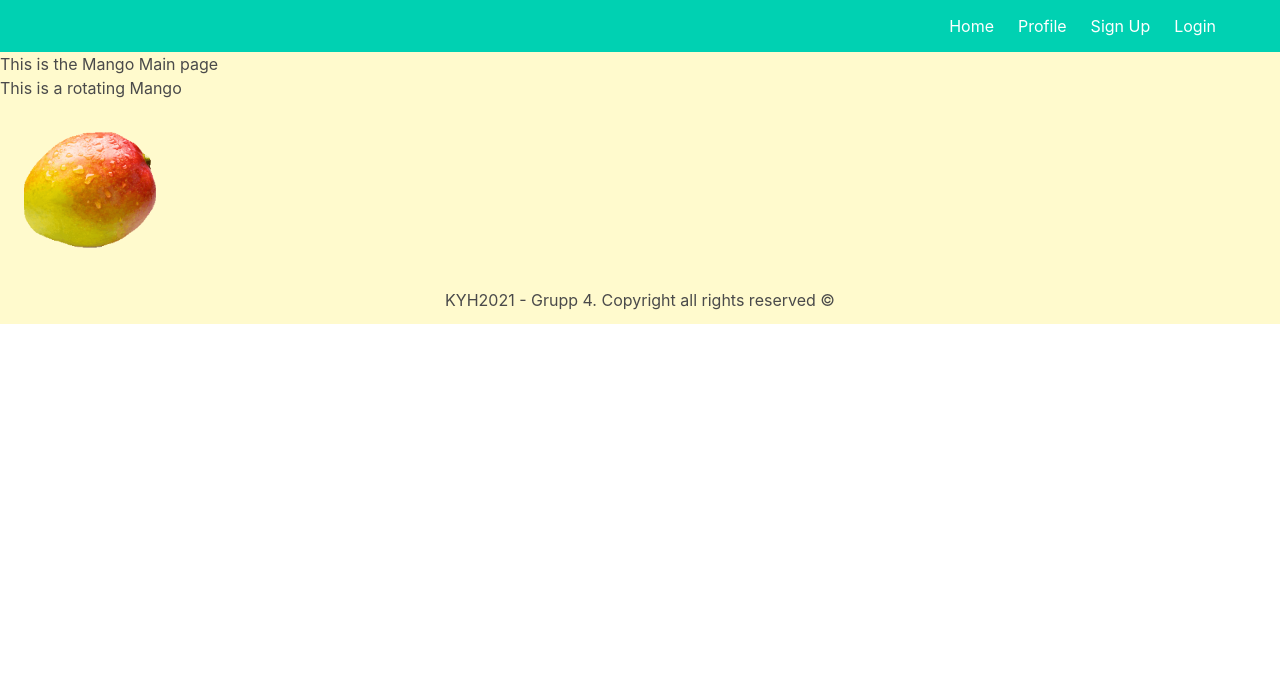
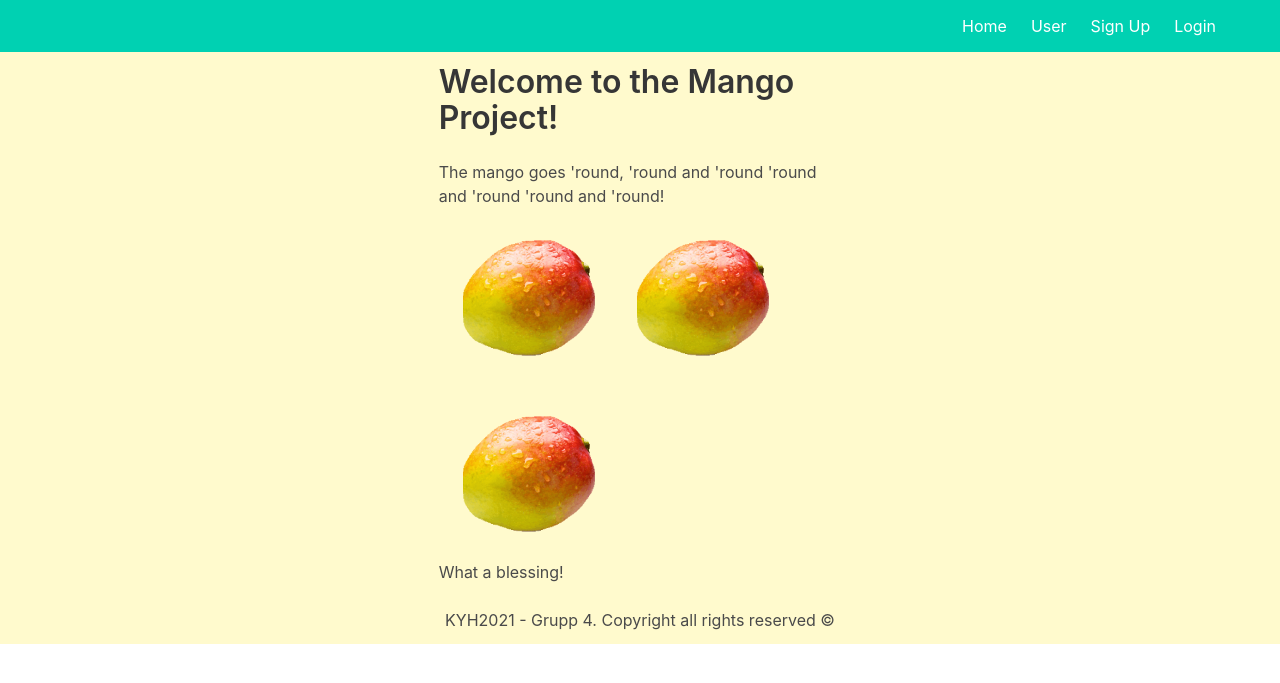
Before and after one commit to Jearnest94/Grupp_Fyra_Projektarbete, a Flask app: page / in a window 1280 px wide. Shown: the top 683 px of the page. Run offline with Flask 2, Linux system fonts and the light colour scheme.

Commit message:
Polished HTML and CSS

```diff
--- a/templates/base-template.html
+++ b/templates/base-template.html
@@ -17,7 +17,7 @@
                 <div id="navbarMenuHeroA" class="navbar-menu">
                     <div class="navbar-end">
                         <a href="{{ url_for('bp_open.index') }}" class="navbar-item">Home</a>
-                        <a href="{{ url_for('bp_user.user_get') }}" class="navbar-item">Profile</a>
+                        <a href="{{ url_for('bp_user.user_get') }}" class="navbar-item">User</a>
                         <a href="{{ url_for('bp_open.signup_get') }}" class="navbar-item">Sign Up</a>
                         <a href="{{ url_for('bp_open.login_get') }}" class="navbar-item">Login</a>
                     </div>
--- a/templates/index.html
+++ b/templates/index.html
@@ -4,8 +4,17 @@
     Mango Main
 {% endblock %}
 
+
+
 {% block content %}
-    <h1>This is the Mango Main page</h1>
-    <p>This is a rotating Mango</p>
-    <img class="list-thumbnail" src="{{ url_for('static', filename='img/mango.gif') }}">
+    <div class="column is-4 is-offset-4">
+        <h1 class="title">Welcome to the Mango Project!</h1>
+        <p style="float: right">The mango goes 'round, 'round and 'round 'round and 'round 'round and 'round!</p>
+        <br/>
+        <img class="list-thumbnail" src="{{ url_for('static', filename='img/mango.gif') }}">
+        <img class="list-thumbnail" src="{{ url_for('static', filename='img/mango.gif') }}">
+        <img class="list-thumbnail" src="{{ url_for('static', filename='img/mango.gif') }}">
+        <p>What a blessing!</p>
+    </div>
+
 {% endblock %}
--- a/templates/login.html
+++ b/templates/login.html
@@ -1,4 +1,8 @@
 {% extends "base-template.html" %}
+
+{% block title %}
+    Mango Login
+{% endblock %}
 
 {% block content %}
     <div class="column is-4 is-offset-4">
@@ -37,4 +41,5 @@
 
             </form>
         </div>
+    </div>
 {% endblock %}
--- a/templates/signup.html
+++ b/templates/signup.html
@@ -1,4 +1,8 @@
 {% extends "base-template.html" %}
+
+{% block title %}
+    Mango Sign Up
+{% endblock %}
 
 {% block content %}
     <div class="column is-4 is-offset-4">
```
Also changed, not shown: templates/user.html (+4 -3 lines). Lines whose indentation alone changed are shown as unchanged.
